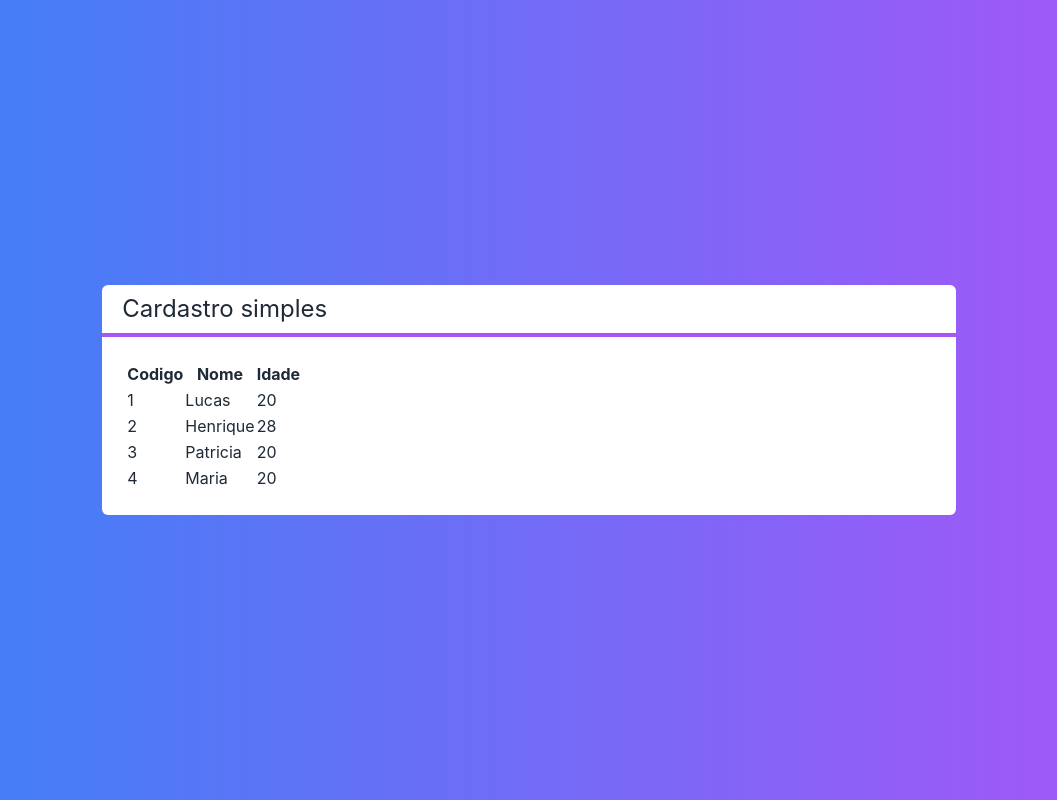
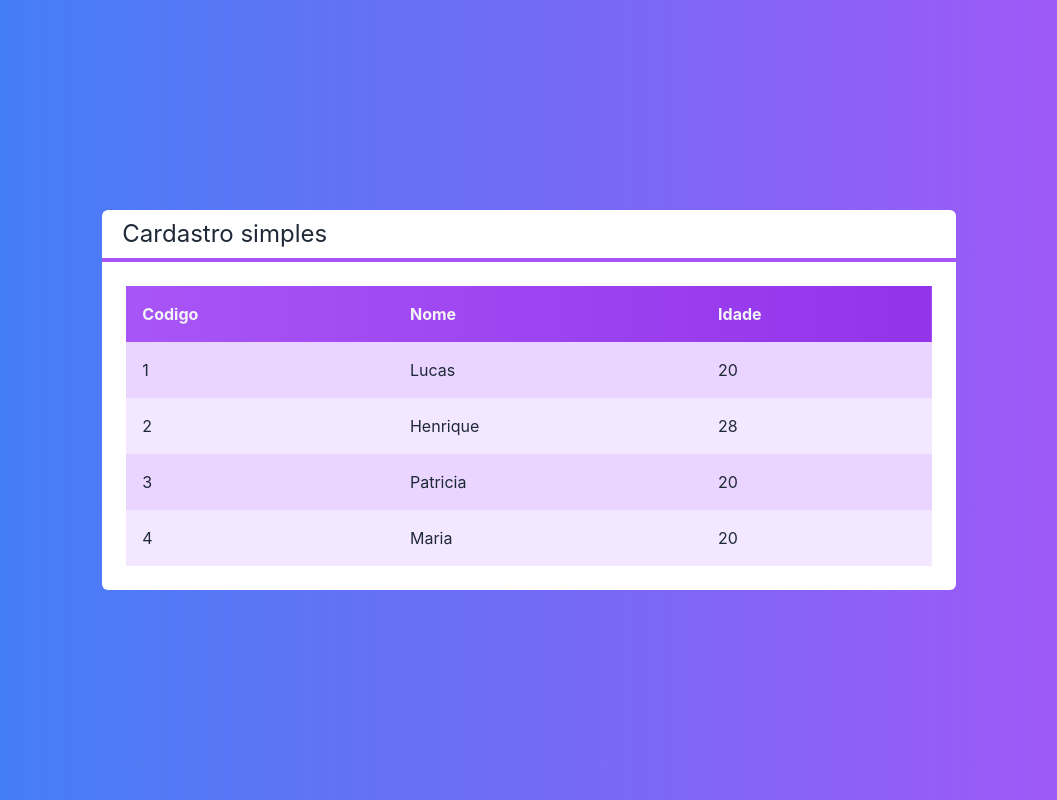
Before and after one commit to luca-henrique/frontend-crud-next, a Next.js app: page / in a window 1280 px wide. Shown: the whole page, without its empty margins (111-1168 px from the left). Built offline with nearby package versions, Linux system fonts and the light colour scheme.

Commit message:
feature: estilizando tabela

```diff
--- a/src/components/Table.tsx
+++ b/src/components/Table.tsx
@@ -7,11 +7,11 @@
 export default function Table({clients}: TableProps) {
   function renderHeaderTable() {
     return (
-      <thead>
+      <thead className='bg-gradient-to-r from-purple-500 to-purple-600 text-gray-100 rounded-xl overflow-hidden'>
         <tr>
-          <th>Codigo</th>
-          <th>Nome</th>
-          <th>Idade</th>
+          <th className='text-left p-4'>Codigo</th>
+          <th className='text-left p-4'>Nome</th>
+          <th className='text-left p-4'>Idade</th>
         </tr>
       </thead>
     );
@@ -21,10 +21,12 @@
     return clients?.map((client, index) => {
       return (
         <tbody key={client.id}>
-          <tr>
-            <td>{client.id}</td>
-            <td>{client.name}</td>
-            <td>{client.age}</td>
+          <tr
+            className={`${index % 2 === 0 ? 'bg-purple-200' : 'bg-purple-100'}`}
+          >
+            <td className='text-left p-4'>{client.id}</td>
+            <td className='text-left p-4'>{client.name}</td>
+            <td className='text-left p-4'>{client.age}</td>
           </tr>
         </tbody>
       );
@@ -32,7 +34,7 @@
   }
 
   return (
-    <table>
+    <table className='w-full'>
       {renderHeaderTable()}
 
       {renderContentTable()}
```
